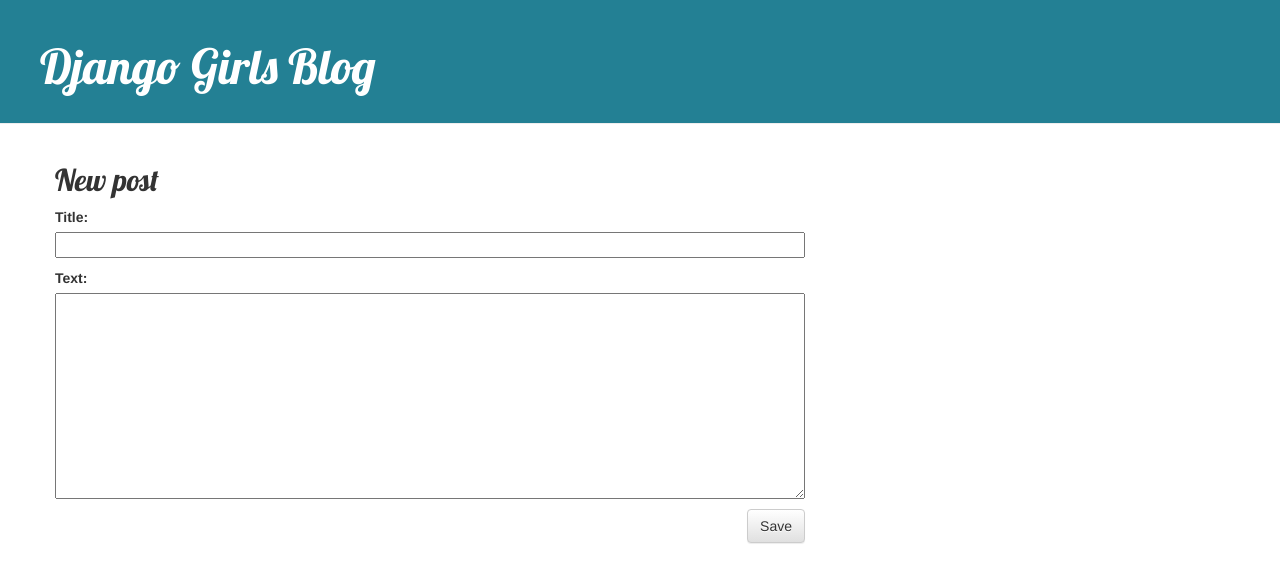
After one commit to ankitjaadoo/django-blog, a Django app: page /post/new/ in a window 1280 px wide. The commit adds this page. Shown: the top 583 px of the page. Run offline with Django 3.2, Linux system fonts and the light colour scheme; some libraries are stand-ins or nearby versions.

Commit message:
Added views to create/edit blog post in the site.

```diff
--- /dev/null
+++ b/blog/forms.py
@@ -0,0 +1,9 @@
+from django import forms
+
+from .models import Post
+
+class PostForm(forms.ModelForm):
+
+    class Meta:
+        model = Post
+        fields = ('title', 'text',)
--- a/blog/static/css/blog.css
+++ b/blog/static/css/blog.css
@@ -1,5 +1,5 @@
 .page-header {
-    background-color: #C25100;
+    background-color: #238094;
     margin-top: 0;
     padding: 20px 20px 20px 40px;
 }
--- a/blog/templates/blog/base.html
+++ b/blog/templates/blog/base.html
@@ -1,14 +1,17 @@
 {% load static %}
 <html>
     <head>
-        <title>Django Blog</title>
-        <link href="//fonts.googleapis.com/css?family=Lobster&subset=latin,latin-ext" rel="stylesheet" type="text/css">
+        <title>Django Girls blog</title>
         <link rel="stylesheet" href="//maxcdn.bootstrapcdn.com/bootstrap/3.2.0/css/bootstrap.min.css">
         <link rel="stylesheet" href="//maxcdn.bootstrapcdn.com/bootstrap/3.2.0/css/bootstrap-theme.min.css">
+        <link href='//fonts.googleapis.com/css?family=Lobster&subset=latin,latin-ext' rel='stylesheet' type='text/css'>
         <link rel="stylesheet" href="{% static 'css/blog.css' %}">
     </head>
     <body>
         <div class="page-header">
+            {% if user.is_authenticated %}
+                <a href="{% url 'post_new' %}" class="top-menu"><span class="glyphicon glyphicon-plus"></span></a>
+            {% endif %}
             <h1><a href="/">Django Girls Blog</a></h1>
         </div>
         <div class="content container">
--- a/blog/templates/blog/post_detail.html
+++ b/blog/templates/blog/post_detail.html
@@ -7,6 +7,9 @@
                 {{ post.published_date }}
             </div>
         {% endif %}
+        {% if user.is_authenticated %}
+            <a class="btn btn-default" href="{% url 'post_edit' pk=post.pk %}"><span class="glyphicon glyphicon-pencil"></span></a>
+        {% endif %}
         <h2>{{ post.title }}</h2>
         <p>{{ post.text|linebreaksbr }}</p>
     </div>
--- /dev/null
+++ b/blog/templates/blog/post_edit.html
@@ -0,0 +1,9 @@
+{% extends 'blog/base.html' %}
+
+{% block content %}
+    <h2>New post</h2>
+    <form method="POST" class="post-form">{% csrf_token %}
+        {{ form.as_p }}
+        <button type="submit" class="save btn btn-default">Save</button>
+    </form>
+{% endblock %}
--- a/blog/urls.py
+++ b/blog/urls.py
@@ -4,4 +4,6 @@
 urlpatterns = [
     path('', views.post_list, name='post_list'),
     path('post/<int:pk>/', views.post_detail, name='post_detail'),
+    path('post/new/', views.post_new, name='post_new'),
+    path('post/<int:pk>/edit/', views.post_edit, name='post_edit'),
 ]
--- a/blog/views.py
+++ b/blog/views.py
@@ -1,6 +1,8 @@
 from django.shortcuts import render, get_object_or_404
 from django.utils import timezone
 from .models import Post
+from .forms import PostForm
+from django.shortcuts import redirect
 
 def post_list(request):
     posts = Post.objects.all()
@@ -9,3 +11,30 @@
 def post_detail(request, pk):
     post = get_object_or_404(Post, pk=pk)
     return render(request, 'blog/post_detail.html', {'post': post})
+
+def post_new(request):
+    if request.method == "POST":
+        form = PostForm(request.POST)
+        if form.is_valid():
+            post = form.save(commit=False)
+            post.author = request.user
+            post.published_date = timezone.now()
+            post.save()
+            return redirect('post_detail', pk=post.pk)
+    else:
+        form = PostForm()
+    return render(request, 'blog/post_edit.html', {'form': form})
+
+def post_edit(request, pk):
+    post = get_object_or_404(Post, pk=pk)
+    if request.method == "POST":
+        form = PostForm(request.POST, instance=post)
+        if form.is_valid():
+            post = form.save(commit=False)
+            post.author = request.user
+            post.published_date = timezone.now()
+            post.save()
+            return redirect('post_detail', pk=post.pk)
+    else:
+        form = PostForm(instance=post)
+    return render(request, 'blog/post_edit.html', {'form': form})
```
